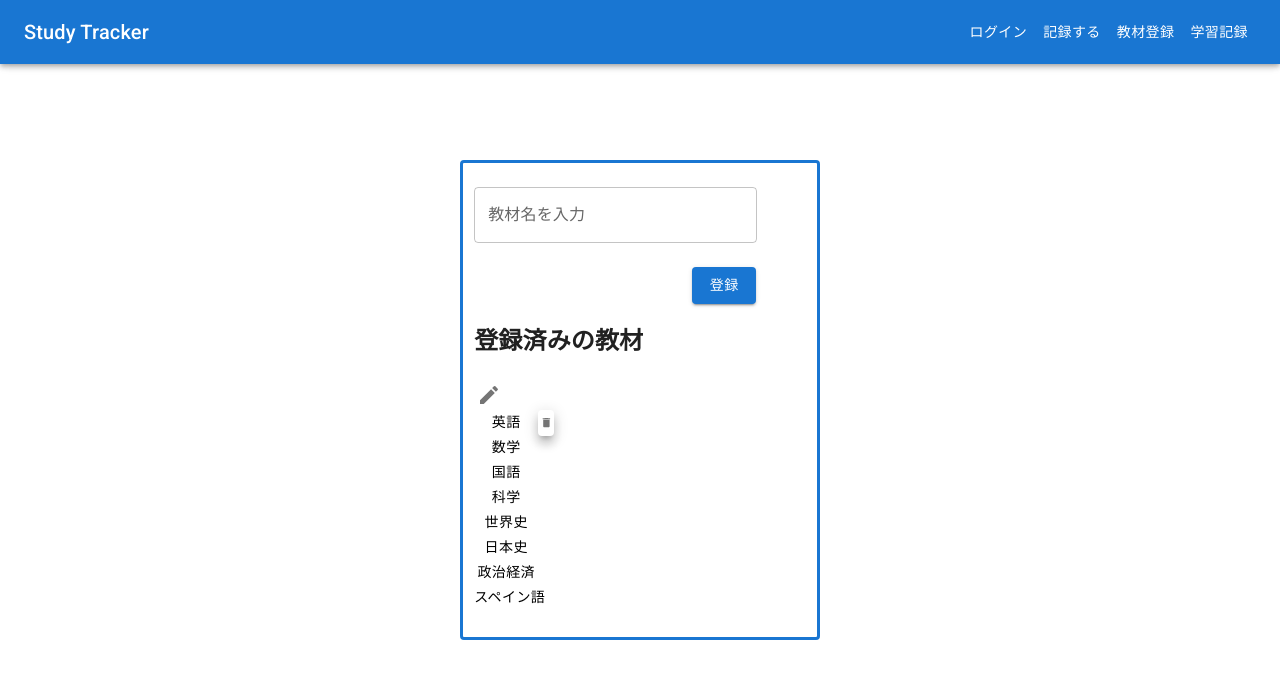
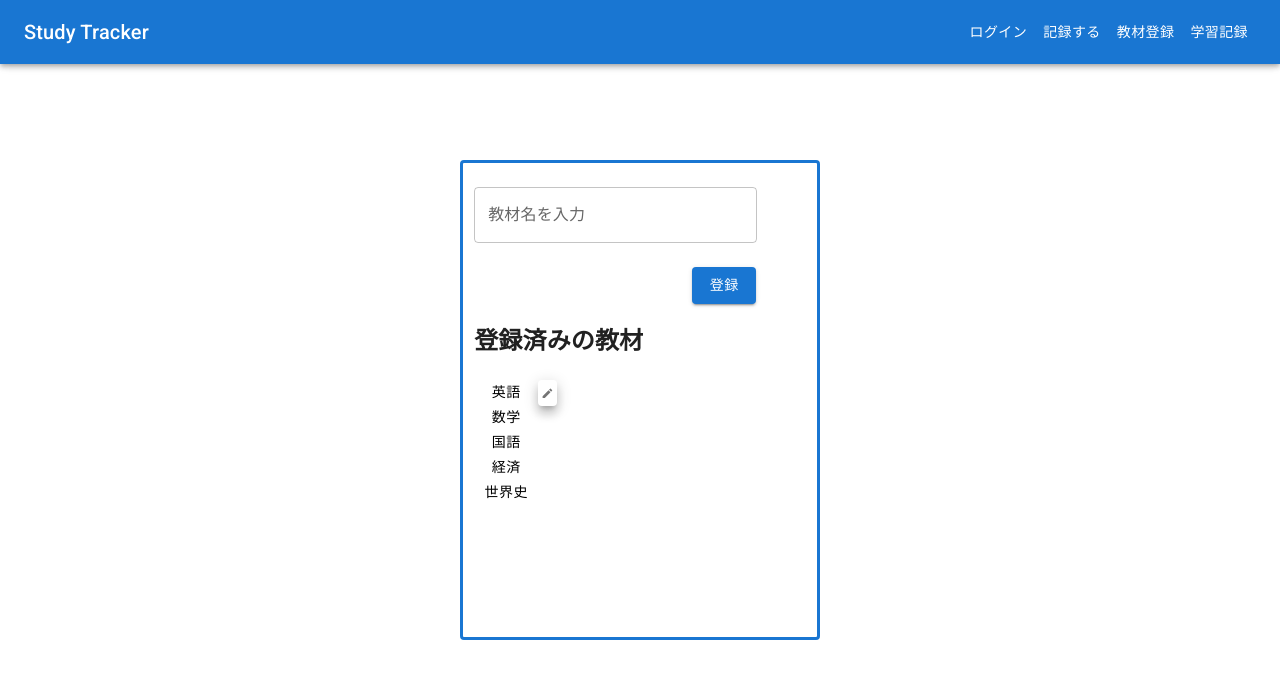
Before and after one commit to Shunnie816/study-tracker, a React (Create React App) app: page /register in a window 1280 px wide. Both pictures are taken after a click on the button "英語". Shown: the top 678 px of the page. Built offline with nearby package versions, Linux system fonts and the light colour scheme; data requests are answered from the project's data file.

Commit message:
教材の編集と削除機能を追加し、編集画面のUIを整えた

```diff
--- a/dataset.json
+++ b/dataset.json
@@ -1,36 +1,24 @@
 {
   "textbook": [
     {
-      "id": 1,
-      "name": "英語"
+      "name": "英語",
+      "id": 1
     },
     {
       "id": 2,
       "name": "数学"
     },
     {
-      "id": 3,
-      "name": "国語"
+      "name": "国語",
+      "id": 3
     },
     {
-      "name": "科学",
+      "name": "経済",
       "id": 4
     },
     {
       "name": "世界史",
       "id": 6
-    },
-    {
-      "name": "日本史",
-      "id": 7
-    },
-    {
-      "name": "政治経済",
-      "id": 8
-    },
-    {
-      "name": "スペイン語",
-      "id": 9
     }
   ],
   "posts": [
--- /dev/null
+++ b/src/components/Register/EditTextbook.jsx
@@ -0,0 +1,132 @@
+import React, { useState } from "react";
+import Button from "@mui/material/Button";
+import List from "@mui/material/List";
+import ListItem from "@mui/material/ListItem";
+import DialogTitle from "@mui/material/DialogTitle";
+import Dialog from "@mui/material/Dialog";
+import IconButton from "@mui/material/IconButton";
+import Tooltip from "@mui/material/Tooltip";
+import EditIcon from "@mui/icons-material/Edit";
+import Box from "@mui/material/Box";
+import TextField from "@mui/material/TextField";
+import Stack from "@mui/material/Stack";
+import axios from "axios";
+
+function SimpleDialog(props) {
+  const { onClose, open } = props;
+
+  const handleClose = () => {
+    onClose();
+  };
+
+  // 教材の削除
+  const deleteTextbook = (id) => {
+    const url = `http://localhost:3001/textbook/${id}`;
+    axios.delete(url).then((response) => {
+      handleClose();
+    });
+  };
+
+  // 教材名の編集
+  const handleUpdate = (id) => {
+    const url = `http://localhost:3001/textbook/${id}`;
+    const name = props.value;
+    axios.put(url, { name }).then((response) => {
+      handleClose();
+    });
+  };
+
+  return (
+    <Dialog onClose={handleClose} open={open}>
+      <DialogTitle sx={{ padding: "1.6rem 2.4rem 0 1.6rem" }}>
+        教材を編集
+      </DialogTitle>
+      <List sx={{ p: 0 }}>
+        <ListItem>
+          <Box
+            component="form"
+            sx={{
+              "& > :not(style)": { m: 1, width: "25ch" },
+            }}
+            noValidate
+            autoComplete="off"
+          >
+            <TextField
+              id="outlined-basic"
+              label="教材名を入力"
+              variant="outlined"
+              onInput={props.handleChange}
+            />
+          </Box>
+        </ListItem>
+      </List>
+      <List sx={{ paddingTop: 0 }}>
+        <ListItem>
+          <Stack direction="row" spacing={1}>
+            <Button
+              sx={{ fontSize: "0.8rem", padding: 0 }}
+              onClick={handleClose}
+            >
+              戻る
+            </Button>
+            <Button
+              variant="outlined"
+              color="primary"
+              size="small"
+              sx={{ fontSize: "0.8rem" }}
+              onClick={(e) => handleUpdate(props.data.id, e)}
+            >
+              編集を登録
+            </Button>
+            <Button
+              variant="outlined"
+              color="error"
+              size="small"
+              sx={{ fontSize: "0.8rem" }}
+              onClick={(e) => deleteTextbook(props.data.id, e)}
+            >
+              教材を削除
+            </Button>
+          </Stack>
+        </ListItem>
+      </List>
+    </Dialog>
+  );
+}
+
+function EditTextbook(props) {
+  const [open, setOpen] = useState(false);
+  const [textUpdate, setTextUpdate] = useState("");
+
+  const handleClickOpen = () => {
+    setOpen(true);
+  };
+
+  const handleClose = (value) => {
+    setOpen(false);
+  };
+
+  // 編集中の教材名のstateを管理
+  const handleChange = (e) => {
+    setTextUpdate(e.target.value);
+  };
+
+  return (
+    <div>
+      <Tooltip title="教材の編集・削除">
+        <IconButton sx={{ padding: "0.2rem" }} onClick={handleClickOpen}>
+          <EditIcon sx={{ fontSize: "0.8rem" }} />
+        </IconButton>
+      </Tooltip>
+      <SimpleDialog
+        open={open}
+        handleChange={handleChange}
+        onClose={handleClose}
+        value={textUpdate}
+        data={props.data}
+      />
+    </div>
+  );
+}
+
+export default EditTextbook;
--- a/src/components/Register/Register.jsx
+++ b/src/components/Register/Register.jsx
@@ -4,9 +4,6 @@ import Box from "@mui/material/Box";
 import CssBaseline from "@mui/material/CssBaseline";
 import Container from "@mui/material/Container";
 import Button from "@mui/material/Button";
-import EditIcon from "@mui/icons-material/Edit";
-import IconButton from "@mui/material/IconButton";
-import Tooltip from "@mui/material/Tooltip";
 import { TextbookInput, TextbookMenu } from "../index";
 import "../../index.css";
 import axios from "axios";
@@ -25,9 +22,7 @@ function Register(props) {
   // 登録されている教材を削除
   const deleteTextbook = (id) => {
     const url = `http://localhost:3001/textbook/${id}`;
-    axios.delete(url).then((response) => {
-      alert(`教材を削除しました`);
-    });
+    axios.delete(url).then((response) => {});
   };
 
   useEffect(() => {
@@ -35,7 +30,7 @@ function Register(props) {
       const dataset = response.data;
       props.setData(dataset);
     });
-  }, []);
+  });
 
   return (
     <>
@@ -67,13 +62,6 @@ function Register(props) {
           </div>
           <div className="registeredBook">
             <h2>登録済みの教材</h2>
-            {/* 教材の編集ボタン */}
-            <Tooltip title="教材の編集">
-              <IconButton sx={{ padding: "0.2rem" }}>
-                <EditIcon />
-              </IconButton>
-            </Tooltip>
-
             <ul className="textBookList">
               {props.data.map((textbook, index) => (
                 <ol key={textbook.id}>
--- a/src/components/Register/TextbookMenu.jsx
+++ b/src/components/Register/TextbookMenu.jsx
@@ -2,9 +2,7 @@ import React from "react";
 import Button from "@mui/material/Button";
 import Menu from "@mui/material/Menu";
 import MenuItem from "@mui/material/MenuItem";
-import DeleteIcon from "@mui/icons-material/Delete";
-import IconButton from "@mui/material/IconButton";
-import Tooltip from "@mui/material/Tooltip";
+import { EditTextbook } from "../index";
 
 function TextbookMenu(props) {
   const [anchorEl, setAnchorEl] = React.useState(null);
@@ -46,18 +44,8 @@ function TextbookMenu(props) {
         }}
         sx={{ padding: 0 }}
       >
-        <MenuItem
-          onClick={handleClose}
-          sx={{ padding: 0, height: "0.6rem", overflow: "hidden" }}
-        >
-          <Tooltip title="Delete">
-            <IconButton
-              sx={{ padding: "0.1rem" }}
-              onClick={(e) => props.delete(props.data.id, e)}
-            >
-              <DeleteIcon sx={{ fontSize: "0.8rem" }} />
-            </IconButton>
-          </Tooltip>
+        <MenuItem sx={{ padding: 0, height: "0.6rem", overflow: "hidden" }}>
+          <EditTextbook data={props.data} delete={props.delete} />
         </MenuItem>
       </Menu>
     </div>
--- a/src/components/Report/Report.jsx
+++ b/src/components/Report/Report.jsx
@@ -69,8 +69,6 @@ function BoxSx(props) {
         >
           <Time time={props.time} onSelect={props.onSelect} />
           <Textbook
-            // book={props.book}
-            // setBook={props.setBook}
             data={props.data}
             setData={props.setData}
             bookId={props.bookId}
```
Also changed, not shown: src/components/index.js (+9 -2 lines).
